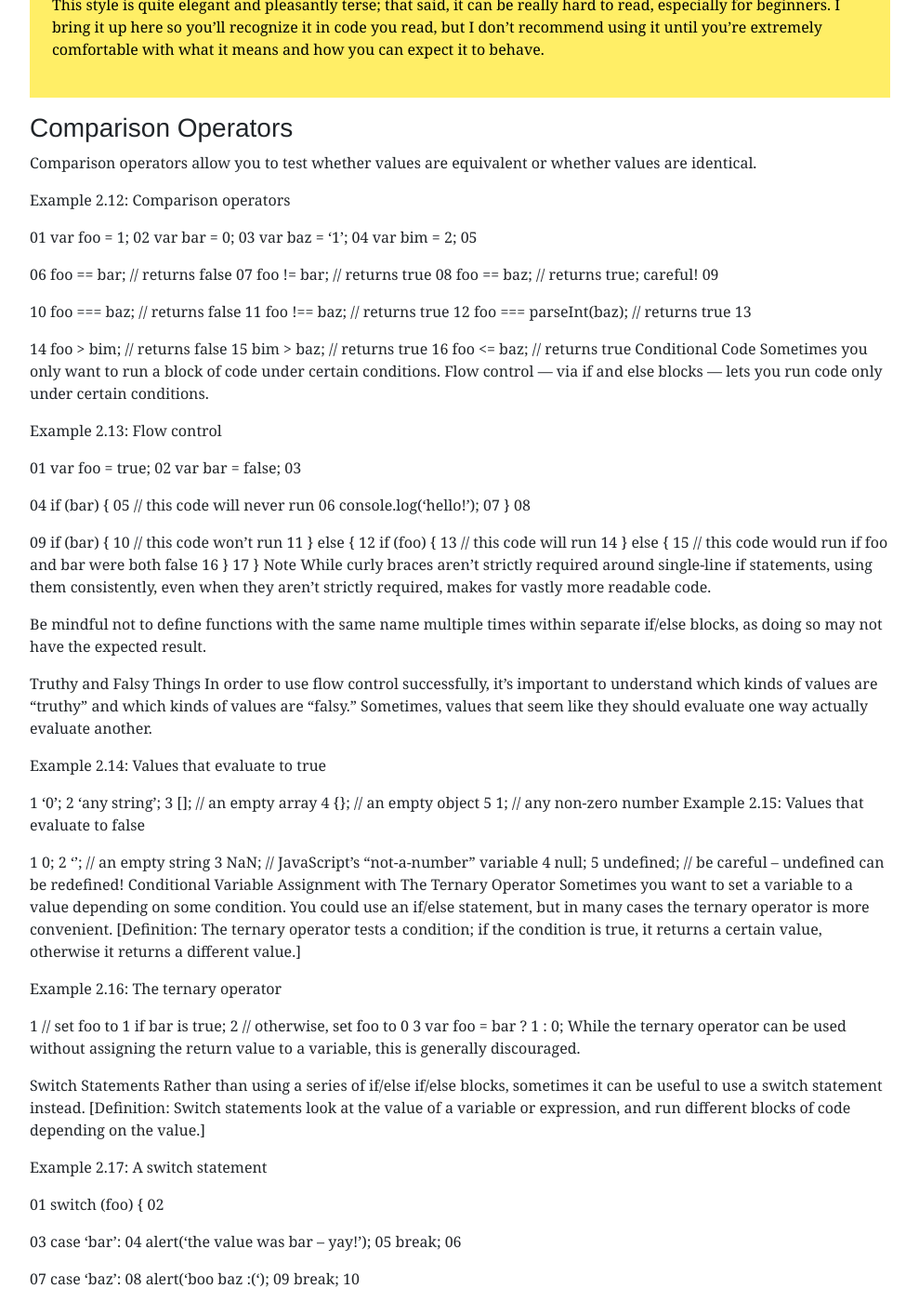
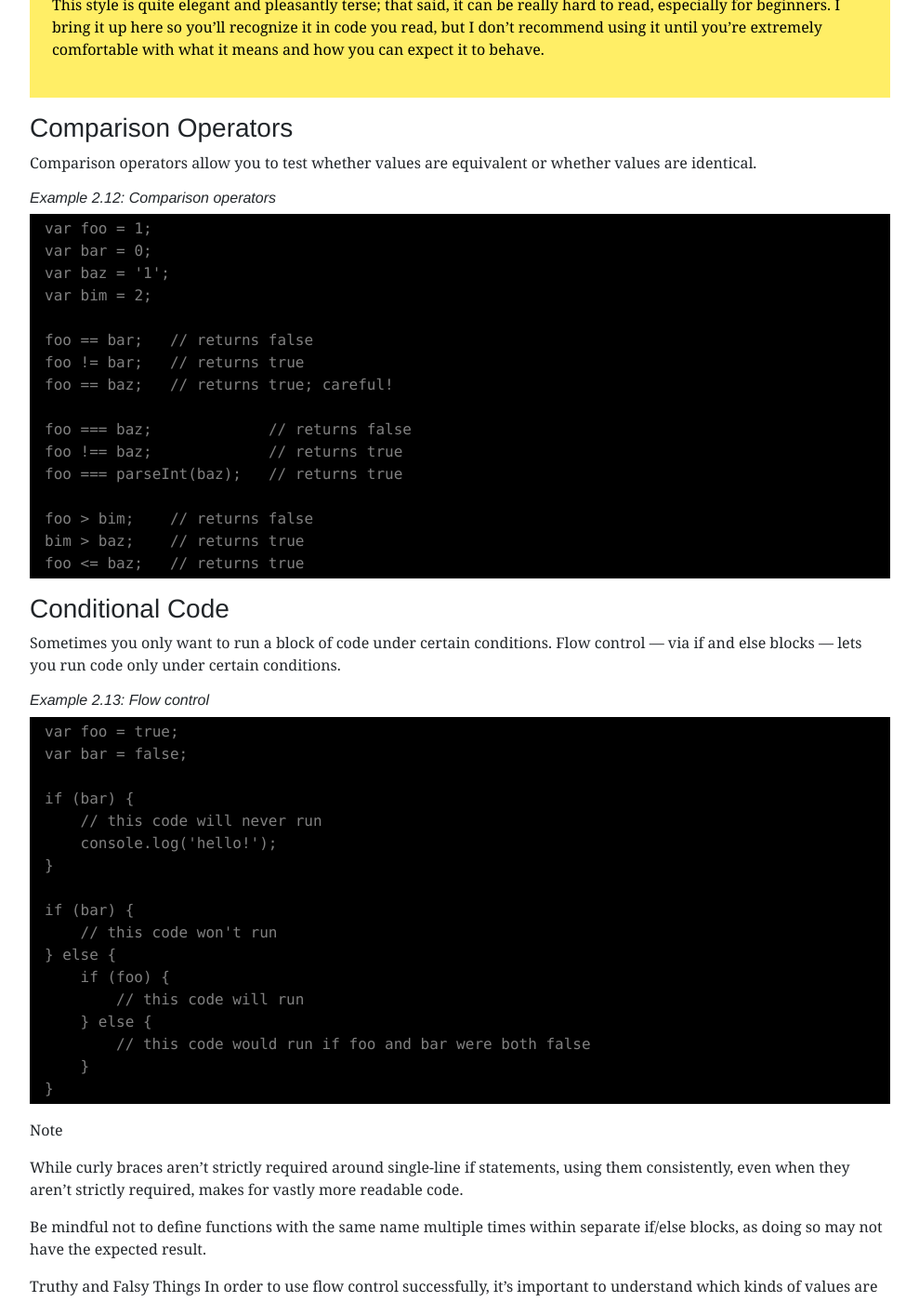
Before and after one commit to dan-carroll/jquery-fundamentals, a Jekyll site: the page built from legacy/ch02-js-basics.md, in a window 1280 px wide and 1400 px high, scrolled down 2842 px. Shown: the whole window at 93% size, without its empty margins (145-1134 px from the left). Built offline with Jekyll 4.4.1, drawn with Linux system fonts in a browser that asks for light colours.

Commit message:
Update ch02-js-basics.md
Formatted a bit more of this chapter.

````diff
--- a/legacy/ch02-js-basics.md
+++ b/legacy/ch02-js-basics.md
@@ -149,80 +149,55 @@ Be sure to consult [the section called “Truthy and Falsy Things”](http://jqf
 
 Comparison operators allow you to test whether values are equivalent or whether values are identical.
 
-Example 2.12: Comparison operators
+###### Example 2.12: Comparison operators
 
-01
+```javascript
 var foo = 1;
-02
 var bar = 0;
-03
 var baz = '1';
-04
 var bim = 2;
-05
 
-06
 foo == bar;   // returns false
-07
 foo != bar;   // returns true
-08
 foo == baz;   // returns true; careful!
-09
 
-10
 foo === baz;             // returns false
-11
 foo !== baz;             // returns true
-12
 foo === parseInt(baz);   // returns true
-13
 
-14
 foo > bim;    // returns false
-15
 bim > baz;    // returns true
-16
 foo <= baz;   // returns true
-Conditional Code
+```
+
+### Conditional Code
+
 Sometimes you only want to run a block of code under certain conditions. Flow control — via if and else blocks — lets you run code only under certain conditions.
 
-Example 2.13: Flow control
+###### Example 2.13: Flow control
 
-01
+```javascript
 var foo = true;
-02
 var bar = false;
-03
 
-04
 if (bar) {
-05
     // this code will never run
-06
     console.log('hello!');
-07
 }
-08
 
-09
 if (bar) {
-10
     // this code won't run
-11
 } else {
-12
     if (foo) {
-13
         // this code will run
-14
     } else {
-15
         // this code would run if foo and bar were both false
-16
     }
-17
 }
+```
+
 Note
+
 While curly braces aren't strictly required around single-line if statements, using them consistently, even when they aren't strictly required, makes for vastly more readable code.
 
 Be mindful not to define functions with the same name multiple times within separate if/else blocks, as doing so may not have the expected result.
````
